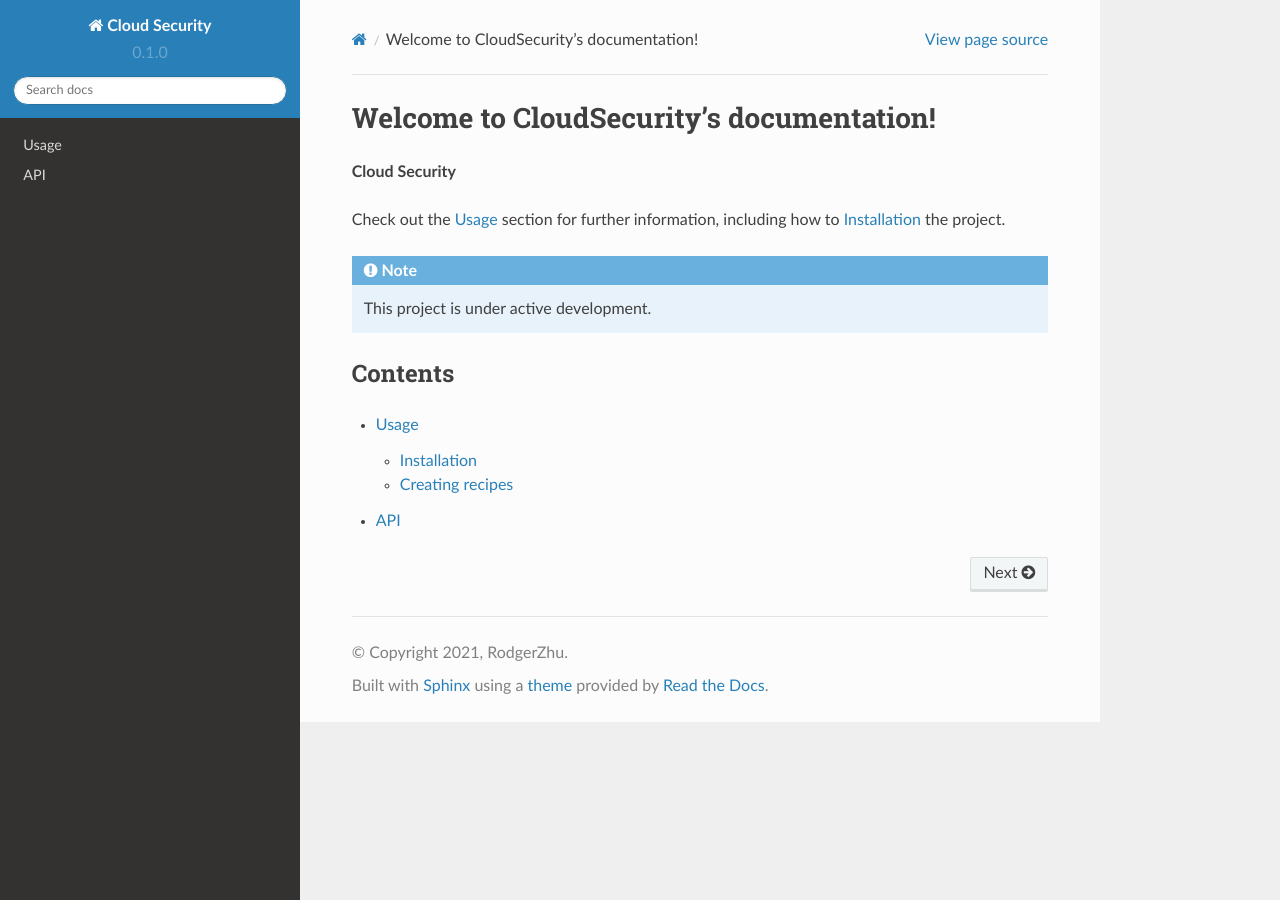
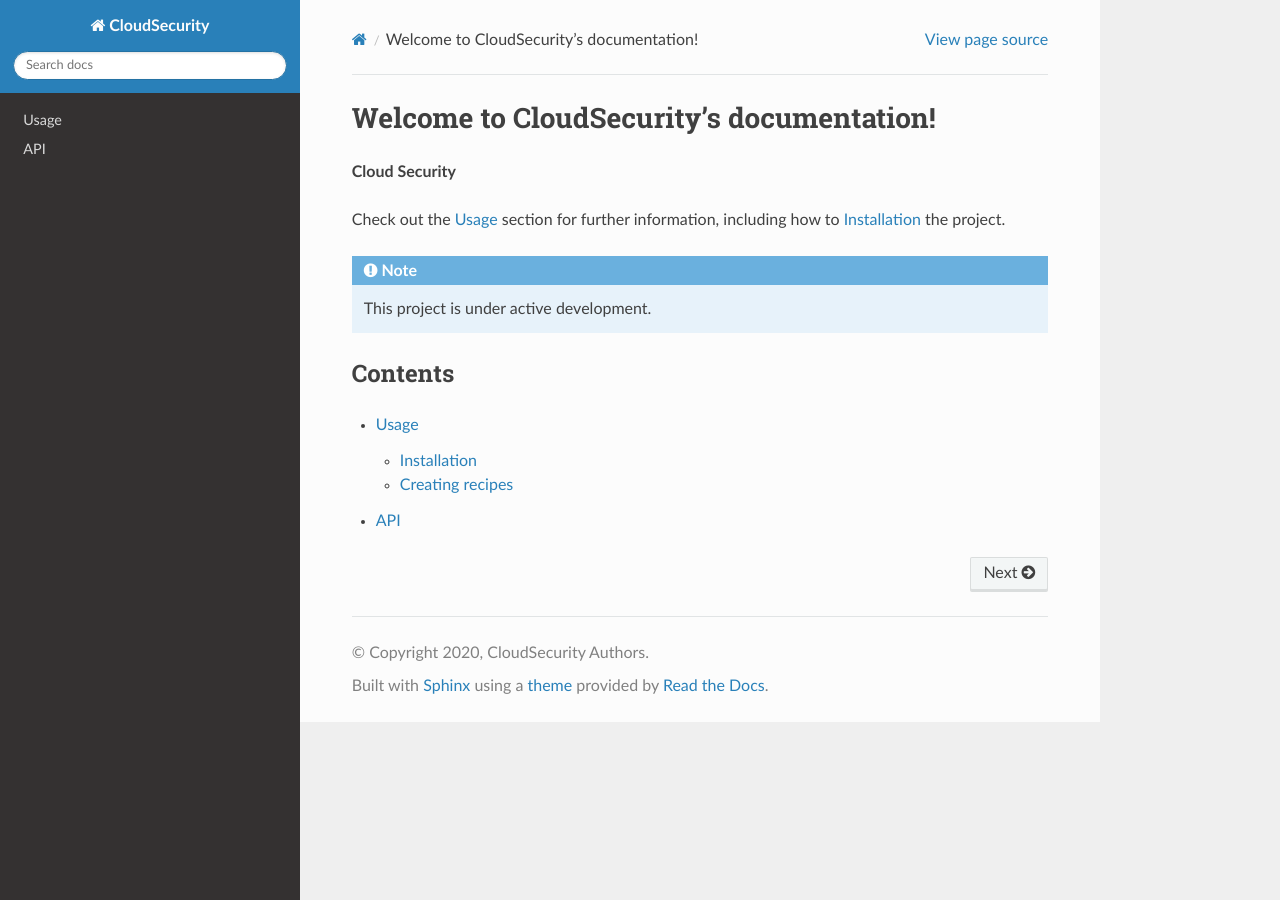
Before and after one commit to RodgerZhu/Cloud_Security, a Sphinx documentation site: the page built from Docs/readdoc/docs/source/index.rst, in a window 1280 px wide. Built offline with Sphinx 7.4.7 and the Read the Docs theme 2.0.0, drawn with Linux system fonts in a browser that asks for light colours; pages that are not in the unit, such as notebooks, are missing from menus; some of the changed lines change nothing that is shown.

Commit message:
Update conf.py

```diff
--- a/Docs/readdoc/docs/source/conf.py
+++ b/Docs/readdoc/docs/source/conf.py
@@ -1,35 +1,215 @@
 # Configuration file for the Sphinx documentation builder.
 
-# -- Project information
+import os
+import sys
+import glob
+import shutil
+import urllib
 
-project = 'Cloud Security'
-copyright = '2021, RodgerZhu'
-author = 'RodgerZhu'
+# documentation root, use os.path.abspath to make it absolute, like shown here.
+sys.path.insert(0, '.')
+#sys.path.insert(0, os.path.abspath('.'))
+#sys.path.insert(0, os.path.abspath("../../../python/friesian/src/"))
 
-release = '0.1'
-version = '0.1.0'
 
-# -- General configuration
 
+# -- Project information -----------------------------------------------------
+import sphinx_rtd_theme
+html_theme = "sphinx_rtd_theme"
+html_theme_path = [sphinx_rtd_theme.get_html_theme_path()]
+#html_theme = "sphinx_book_theme"
+html_theme_options = {
+    "repository_url": "https://github.com/RodgerZhu/Cloud_Security",
+    "use_repository_button": True,
+    "use_issues_button": True,
+    "use_edit_page_button": True,
+    "path_to_docs": "doc/source",
+    "home_page_in_toc": True,
+}
+
+# The suffix of source filenames.
+from recommonmark.parser import CommonMarkParser
+source_suffix = {'.rst': 'restructuredtext',
+                 '.txt': 'markdown',
+                 '.md': 'markdown',}
+
+master_doc = 'index'
+
+project = 'CloudSecurity'
+copyright = '2020, CloudSecurity Authors'
+author = 'CloudSecurity Authors'
+
+# The short X.Y version
+#version = ''
+# The full version, including alpha/beta/rc tags
+#from zoo import __version__ as version
+#release = version
+
+
+# -- General configuration ---------------------------------------------------
+
+# If your documentation needs a minimal Sphinx version, state it here.
+#
+# needs_sphinx = '1.0'
+
+# Add any Sphinx extension module names here, as strings. They can be
+# extensions coming with Sphinx (named 'sphinx.ext.*') or your custom
+# ones.
+#extensions = [
+ #   'sphinx.ext.autodoc',
+#]
 extensions = [
-    'sphinx.ext.duration',
-    'sphinx.ext.doctest',
     'sphinx.ext.autodoc',
-    'sphinx.ext.autosummary',
-    'sphinx.ext.intersphinx',
+    'sphinx.ext.viewcode',
+    'sphinx_click.ext',
+    'sphinx-jsonschema',
+    'sphinx.ext.napoleon',
+    'sphinxemoji.sphinxemoji',
+    'sphinx_copybutton',
+    'sphinx.ext.mathjax',
+    'recommonmark',
+    'sphinx_markdown_tables'
 ]
 
-intersphinx_mapping = {
-    'python': ('https://docs.python.org/3/', None),
-    'sphinx': ('https://www.sphinx-doc.org/en/master/', None),
-}
-intersphinx_disabled_domains = ['std']
 
+# Add any paths that contain templates here, relative to this directory.
 templates_path = ['_templates']
 
-# -- Options for HTML output
 
-html_theme = 'sphinx_rtd_theme'
+# The language for content autogenerated by Sphinx. Refer to documentation
+# for a list of supported languages.
+#
+# This is also used if you do content translation via gettext catalogs.
+# Usually you set "language" from the command line for these cases.
+language = None
 
-# -- Options for EPUB output
-epub_show_urls = 'footnote'
+# List of patterns, relative to source directory, that match files and
+# directories to ignore when looking for source files.
+# This pattern also affects html_static_path and html_extra_path.
+
+#exclude_patterns = []
+
+# The name of the Pygments (syntax highlighting) style to use.
+pygments_style = 'sphinx'
+
+exclude_patterns = ['_build']
+#todo_include_todos = False
+
+
+# -- Options for HTML output -------------------------------------------------
+
+# The theme to use for HTML and HTML Help pages.  See the documentation for
+# a list of builtin themes.
+#
+#html_theme = 'alabaster'
+
+# Theme options are theme-specific and customize the look and feel of a theme
+# further.  For a list of options available for each theme, see the
+# documentation.
+#
+# html_theme_options = {}
+
+# Add any paths that contain custom static files (such as style sheets) here,
+# relative to this directory. They are copied after the builtin static files,
+# so a file named "default.css" will overwrite the builtin "default.css".
+html_static_path = ['_static']
+
+# Custom sidebar templates, must be a dictionary that maps document namesan
+# to template names.
+#
+# The default sidebars (for documents that don't match any pattern) are
+# defined by theme itself.  Builtin themes are using these templates by
+# default: ``['localtoc.html', 'relations.html', 'sourcelink.html',
+# 'searchbox.html']``.
+#
+# html_sidebars = {}
+
+
+# -- Options for HTMLHelp output ---------------------------------------------
+
+# Output file base name for HTML help builder.
+htmlhelp_basename = 'CloudSecurity Documentation'
+
+
+# -- Options for LaTeX output ------------------------------------------------
+
+latex_elements = {
+    # The paper size ('letterpaper' or 'a4paper').
+    #
+    # 'papersize': 'letterpaper',
+
+    # The font size ('10pt', '11pt' or '12pt').
+    #
+    # 'pointsize': '10pt',
+
+    # Additional stuff for the LaTeX preamble.
+    #
+    # 'preamble': '',
+
+    # Latex figure (float) alignment
+    #
+    # 'figure_align': 'htbp',
+}
+
+# Grouping the document tree into LaTeX files. List of tuples
+# (source start file, target name, title,
+#  author, documentclass [howto, manual, or own class]).
+latex_documents = [
+    (master_doc, 'CloudSecurity.tex', 'CloudSecurity Documentation',
+     'CloudSecurity', 'manual'),
+]
+
+
+# -- Options for manual page output ------------------------------------------
+
+# One entry per manual page. List of tuples
+# (source start file, name, description, authors, manual section).
+man_pages = [
+    (master_doc, 'CloudSecurity', 'CloudSecurity Documentation',
+     [author], 1)
+]
+
+
+# -- Options for Texinfo output ----------------------------------------------
+
+# Grouping the document tree into Texinfo files. List of tuples
+# (source start file, target name, title, author,
+#  dir menu entry, description, category)
+texinfo_documents = [
+    (master_doc, 'CloudSecurity', 'CloudSecurity Documentation',
+     author, 'CloudSecurity', 'One line description of project.',
+     'Miscellaneous'),
+]
+
+
+# -- Options for Epub output -------------------------------------------------
+
+# Bibliographic Dublin Core info.
+epub_title = project
+
+# The unique identifier of the text. This can be a ISBN number
+# or the project homepage.
+#
+# epub_identifier = ''
+
+# A unique identification for the text.
+#
+# epub_uid = ''
+
+# A list of files that should not be packed into the epub file.
+epub_exclude_files = ['search.html']
+
+autoclass_content = 'both'
+autodoc_member_order = 'bysource'
+
+# app setup hook for AutoStructify
+from recommonmark.transform import AutoStructify
+def setup(app):
+    app.add_config_value('recommonmark_config', {
+        'auto_toc_tree_section': 'Contents',
+        'enable_math': False,
+        'enable_inline_math': False,
+        'enable_eval_rst': True,
+        'enable_auto_doc_ref': True,
+    }, True)
+    app.add_transform(AutoStructify)
```
